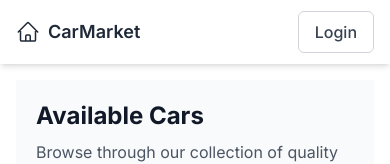
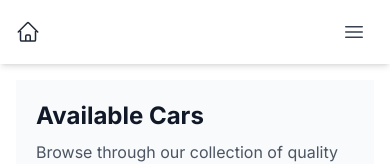
Before and after one commit to parnikamodi/car-dealership, a Next.js app: page / in a window 390 px wide. Shown: the top 164 px of the page. Built offline with nearby package versions, Linux system fonts and the light colour scheme; no server answers; the database is empty.

Commit message:
navbar fixed for mobile

```diff
--- a/src/components/layout/Navbar.tsx
+++ b/src/components/layout/Navbar.tsx
@@ -4,24 +4,23 @@ import { useAuth } from '@/hooks/useAuth'
 import Link from 'next/link'
 import { signOut } from 'firebase/auth'
 import { auth } from '@/lib/firebase/config'
-import { PlusCircleIcon, UserCircleIcon, CogIcon, HomeIcon } from '@heroicons/react/24/outline'
+import { PlusCircleIcon, UserCircleIcon, HomeIcon, Bars3Icon, XMarkIcon } from '@heroicons/react/24/outline'
 import { useState, useRef, useEffect } from 'react'
-import { usePathname, useRouter } from 'next/navigation'
+import { useRouter } from 'next/navigation'
 
 export default function Navbar() {
   const { user } = useAuth()
   const [isSettingsOpen, setIsSettingsOpen] = useState(false)
+  const [isMobileMenuOpen, setIsMobileMenuOpen] = useState(false)
   const [showPasswordModal, setShowPasswordModal] = useState(false)
   const [password, setPassword] = useState('')
   const [error, setError] = useState('')
   const dropdownRef = useRef<HTMLDivElement | null>(null)
   const modalRef = useRef<HTMLDivElement | null>(null)
-  const pathname = usePathname()
   const router = useRouter()
-  const isAdminPage = pathname === '/admin'
 
   // Preset password
-  const ADMIN_PASSWORD = "admin123" // You can change this to any password you want
+  const ADMIN_PASSWORD = "admin123"
 
   useEffect(() => {
     function handleClickOutside(event: MouseEvent) {
@@ -42,6 +41,7 @@ export default function Navbar() {
   const handleLoginClick = (e: React.MouseEvent) => {
     e.preventDefault()
     setShowPasswordModal(true)
+    setIsMobileMenuOpen(false)
   }
 
   const handlePasswordSubmit = (e: React.FormEvent) => {
@@ -61,6 +61,7 @@ export default function Navbar() {
     try {
       await signOut(auth)
       setIsSettingsOpen(false)
+      setIsMobileMenuOpen(false)
     } catch (error) {
       console.error('Logout error:', error)
     }
@@ -68,56 +69,46 @@ export default function Navbar() {
 
   return (
     <>
-      <nav className="bg-white shadow-md">
+      <nav className="bg-white shadow-md fixed w-full top-0 z-50">
         <div className="max-w-7xl mx-auto px-4 sm:px-6 lg:px-8">
           <div className="flex items-center justify-between h-16">
-            {/* Left side - Brand/Home */}
+            {/* Brand/Home */}
             <div className="flex-shrink-0">
               <Link
                 href="/"
-                className="flex items-center gap-2 text-gray-800 hover:text-amber-600 font-semibold transition-colors duration-200"
+                className="flex items-center gap-2 text-gray-800 hover:text-blue-600 font-semibold transition-colors duration-200"
               >
                 <HomeIcon className="h-6 w-6" />
-                <span className="text-lg">CarMarket</span>
+                <span className="text-lg hidden sm:inline">CarMarket</span>
               </Link>
             </div>
 
-            {/* Right side - Navigation Items */}
-            <div className="flex items-center gap-6">
+            {/* Desktop Navigation */}
+            <div className="hidden md:flex items-center gap-6">
               {user ? (
                 <>
                   <Link
                     href="/create"
-                    className="flex items-center gap-2 text-gray-700 hover:text-amber-600 font-medium transition-colors duration-200"
+                    className="flex items-center gap-2 text-gray-700 hover:text-blue-600 font-medium transition-colors duration-200"
                   >
                     <PlusCircleIcon className="h-5 w-5" />
                     <span>Create Ad</span>
                   </Link>
 
-                  {!isAdminPage && (
-                    <Link
-                      href="/admin"
-                      className="flex items-center gap-2 text-gray-700 hover:text-amber-600 font-medium transition-colors duration-200"
-                    >
-                      <CogIcon className="h-5 w-5" />
-                      <span>Admin</span>
-                    </Link>
-                  )}
-
                   <div ref={dropdownRef} className="relative">
                     <button
                       onClick={() => setIsSettingsOpen(!isSettingsOpen)}
-                      className="flex items-center gap-2 text-gray-700 hover:text-amber-600 transition-colors duration-200 py-2 px-3 rounded-md"
+                      className="flex items-center gap-2 text-gray-700 hover:text-blue-600 transition-colors duration-200 py-2 px-3 rounded-md"
                     >
                       <UserCircleIcon className="h-6 w-6" />
                       <span className="font-medium">{user.email?.split('@')[0]}</span>
                     </button>
 
                     {isSettingsOpen && (
-                      <div className="absolute right-0 mt-2 w-48 bg-white rounded-md shadow-lg py-1 ring-1 ring-black ring-opacity-5 z-50">
+                      <div className="absolute right-0 mt-2 w-48 bg-white rounded-lg shadow-xl py-1 ring-1 ring-black ring-opacity-5">
                         <Link
                           href="/account"
-                          className="block px-4 py-2 text-sm text-gray-700 hover:bg-gray-50 hover:text-amber-600 transition-colors duration-200"
+                          className="block px-4 py-2 text-sm text-gray-700 hover:bg-gray-50 hover:text-blue-600 transition-colors duration-200"
                           onClick={() => setIsSettingsOpen(false)}
                         >
                           Account Settings
@@ -135,28 +126,87 @@ export default function Navbar() {
               ) : (
                 <button
                   onClick={handleLoginClick}
-                  className="text-gray-700 hover:text-amber-600 font-medium transition-colors duration-200
-                           px-4 py-2 rounded-md border border-gray-300 hover:border-amber-600"
+                  className="text-gray-700 hover:text-blue-600 font-medium transition-colors duration-200
+                           px-4 py-2 rounded-md border border-gray-300 hover:border-blue-600"
+                >
+                  Login
+                </button>
+              )}
+            </div>
+
+            {/* Mobile menu button */}
+            <div className="md:hidden">
+              <button
+                onClick={() => setIsMobileMenuOpen(!isMobileMenuOpen)}
+                className="p-2 rounded-md text-gray-700 hover:text-blue-600 hover:bg-gray-100 focus:outline-none"
+              >
+                {isMobileMenuOpen ? (
+                  <XMarkIcon className="h-6 w-6" />
+                ) : (
+                  <Bars3Icon className="h-6 w-6" />
+                )}
+              </button>
+            </div>
+          </div>
+        </div>
+
+        {/* Mobile menu */}
+        {isMobileMenuOpen && (
+          <div className="md:hidden bg-white border-t border-gray-200">
+            <div className="px-4 pt-2 pb-3 space-y-1">
+              {user ? (
+                <>
+                  <div className="px-3 py-2 text-sm font-medium text-gray-600">
+                    Signed in as: {user.email?.split('@')[0]}
+                  </div>
+                  <Link
+                    href="/create"
+                    className="block px-3 py-2 rounded-md text-base font-medium text-gray-700 hover:text-blue-600 hover:bg-gray-50"
+                    onClick={() => setIsMobileMenuOpen(false)}
+                  >
+                    Create Ad
+                  </Link>
+                  <Link
+                    href="/account"
+                    className="block px-3 py-2 rounded-md text-base font-medium text-gray-700 hover:text-blue-600 hover:bg-gray-50"
+                    onClick={() => setIsMobileMenuOpen(false)}
+                  >
+                    Account Settings
+                  </Link>
+                  <button
+                    onClick={handleLogout}
+                    className="block w-full text-left px-3 py-2 rounded-md text-base font-medium text-red-600 hover:bg-gray-50"
+                  >
+                    Sign Out
+                  </button>
+                </>
+              ) : (
+                <button
+                  onClick={handleLoginClick}
+                  className="block w-full text-left px-3 py-2 rounded-md text-base font-medium text-gray-700 hover:text-blue-600 hover:bg-gray-50"
                 >
                   Login
                 </button>
               )}
             </div>
           </div>
-        </div>
+        )}
       </nav>
+
+      {/* Spacer for fixed navbar */}
+      <div className="h-16"></div>
 
       {/* Password Modal */}
       {showPasswordModal && (
-        <div className="fixed inset-0 bg-black bg-opacity-50 flex items-center justify-center z-50">
-          <div ref={modalRef} className="bg-white rounded-lg p-6 w-96">
+        <div className="fixed inset-0 bg-black bg-opacity-50 flex items-center justify-center z-50 px-4">
+          <div ref={modalRef} className="bg-white rounded-lg p-6 w-full max-w-md">
             <h2 className="text-xl font-semibold mb-4">Enter Password</h2>
             <form onSubmit={handlePasswordSubmit}>
               <input
                 type="password"
                 value={password}
                 onChange={(e) => setPassword(e.target.value)}
-                className="w-full px-3 py-2 border rounded-md mb-4 focus:outline-none focus:ring-2 focus:ring-amber-500"
+                className="w-full px-3 py-2 border rounded-md mb-4 focus:outline-none focus:ring-2 focus:ring-blue-500"
                 placeholder="Enter password"
                 autoFocus
               />
@@ -175,7 +225,7 @@ export default function Navbar() {
                 </button>
                 <button
                   type="submit"
-                  className="px-4 py-2 bg-amber-500 text-white rounded-md hover:bg-amber-600 transition-colors duration-200"
+                  className="px-4 py-2 bg-blue-500 text-white rounded-md hover:bg-blue-600 transition-colors duration-200"
                 >
                   Submit
                 </button>
```
